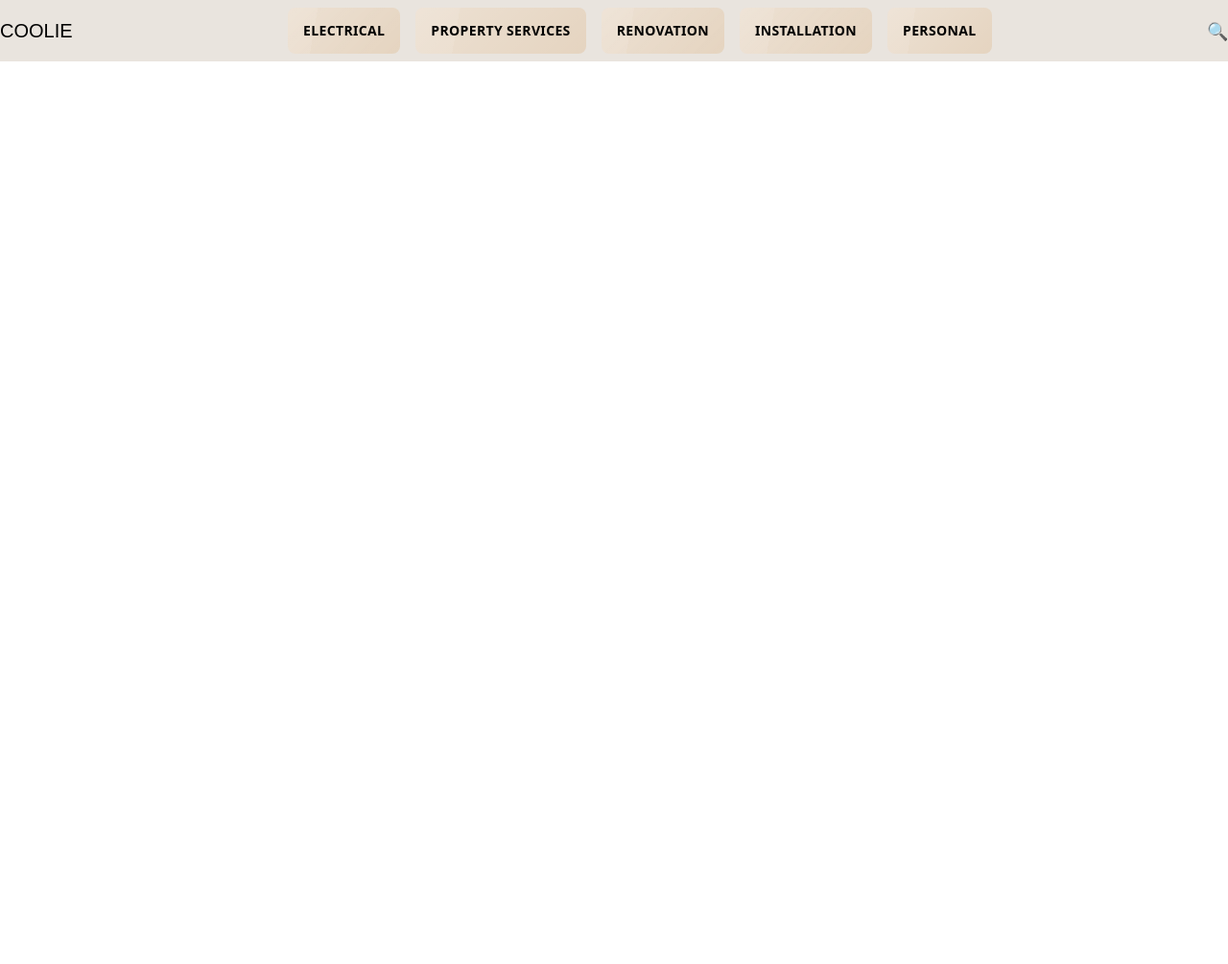
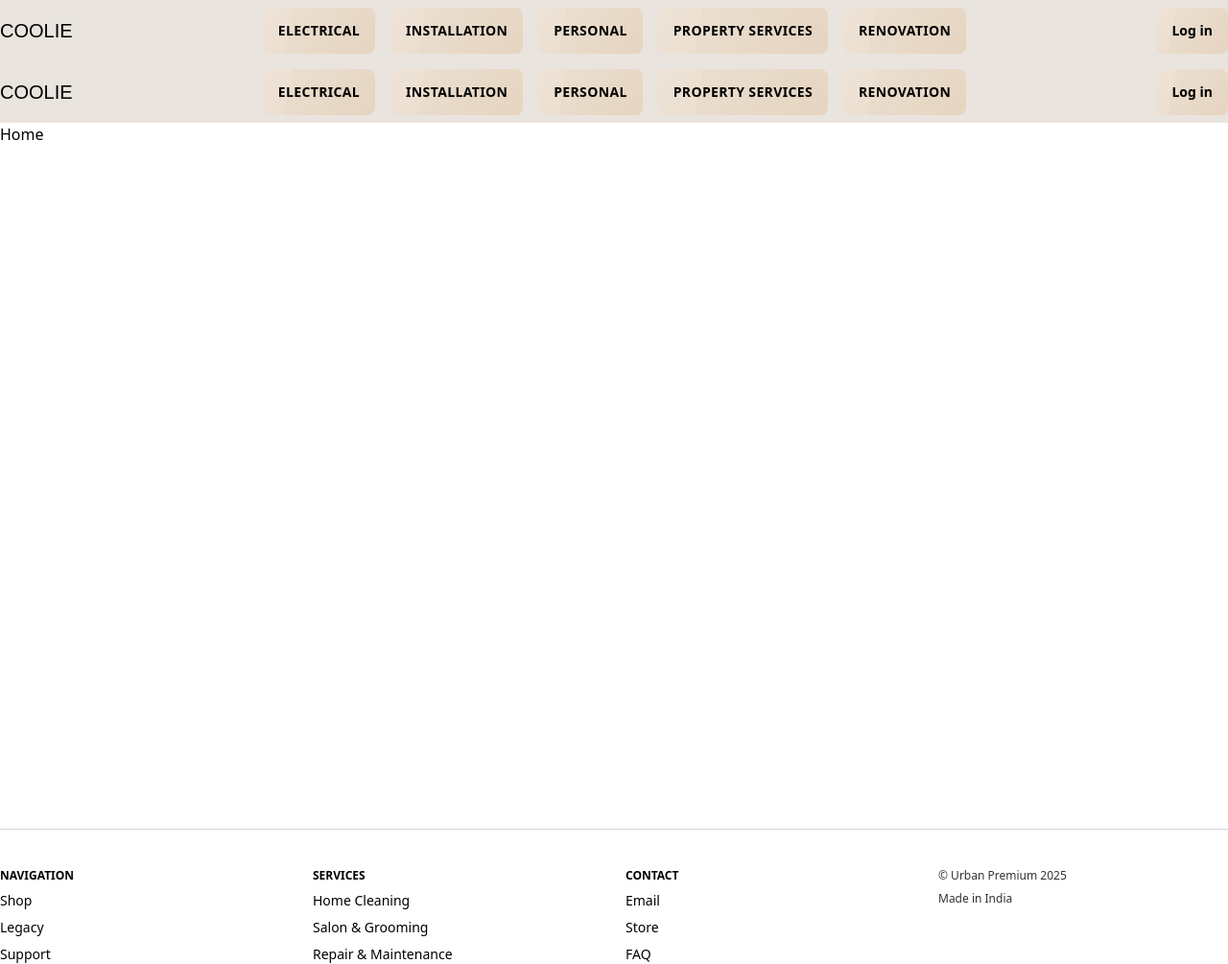
Before and after one commit to prakrutibhaskar222/FWD, a React app in the folder frontend/: page /home in a window 1280 px wide. Shown: the whole page at 96% size. Before the commit the page ends 800 px from the top, so only its background shows below. Built offline with nearby package versions, Linux system fonts and the light colour scheme; the HTML template or start-up script is replaced by a standard one; a web font is replaced by a local one.

Commit message:
frontend

```diff
--- a/frontend/src/App.jsx
+++ b/frontend/src/App.jsx
@@ -1,21 +1,38 @@
 import React from "react"
-import { Route , Routes } from "react-router"
-import { toast } from "react-hot-toast"
+import { Route, Routes } from "react-router"
+import { Toaster } from "react-hot-toast"
+import Navbar from "./components/Navbar"
+import Footer from "./components/Footer"
 import Landing from "./pages/Landing"
-import Profile from "./pages/Profile"
-import Services from "./pages/Services"
-import Navbar from "./components/Navbar"
+import Personal from "./pages/Personal"
+import Electrical from "./pages/Electrical"
+import Renovation from "./pages/Renovation"
+import Installation from "./pages/Installation"
+import Home from "./pages/Home"
+import PropertyServices from "./pages/PropertyServices"
 
 const App = () => {
   return (
-    <div>
-      <Navbar/>
-      <Routes>
-        <Route path="/" element={<Landing />} />
-        <Route path="/profile" element={<Profile />} />
-        <Route path="/services" element={<Services />} />
+    <div className="min-h-screen flex flex-col">
 
-      </Routes>
+      <Navbar />
+      <Toaster position="top-center" />
+
+
+
+        <Routes>
+          <Route path="/" element={<Landing />} />
+          <Route path="/personal" element={<Personal />} />
+          <Route path="/electrical" element={<Electrical />} />
+          <Route path="/home" element={<Home />} />
+          <Route path="/renovation" element={<Renovation />} />
+          <Route path="/installation" element={<Installation />} />
+          <Route path="/propertyservices" element={<PropertyServices />} />
+        </Routes>
+
+
+
+      <Footer />
     </div>
   )
 }
--- /dev/null
+++ b/frontend/src/components/Footer.jsx
@@ -0,0 +1,32 @@
+import React from 'react'
+
+const Footer = () => {
+  return (
+    <div><footer className="grid grid-cols-2 md:grid-cols-4 gap-6 text-sm pt-10 border-t border-gray-300">
+        <div className="space-y-2">
+          <h4 className="font-semibold uppercase text-xs">Navigation</h4>
+          <p>Shop</p>
+          <p>Legacy</p>
+          <p>Support</p>
+        </div>
+        <div className="space-y-2">
+          <h4 className="font-semibold uppercase text-xs">Services</h4>
+          <p>Home Cleaning</p>
+          <p>Salon & Grooming</p>
+          <p>Repair & Maintenance</p>
+        </div>
+        <div className="space-y-2">
+          <h4 className="font-semibold uppercase text-xs">Contact</h4>
+          <p>Email</p>
+          <p>Store</p>
+          <p>FAQ</p>
+        </div>
+        <div className="space-y-2 text-xs opacity-80">
+          <p>© Urban Premium 2025</p>
+          <p>Made in India</p>
+        </div>
+      </footer></div>
+  )
+}
+
+export default Footer
--- a/frontend/src/components/Navbar.jsx
+++ b/frontend/src/components/Navbar.jsx
@@ -11,20 +11,24 @@ const Navbar = () => {
                 <a href="#Electrical">ELECTRICAL</a>
             </button>
             <button className="btn glass bg-[#e5d4c0]">
+                <a href="">INSTALLATION</a>
+            </button>
+            <button className="btn glass bg-[#e5d4c0]">
+                <a href="">PERSONAL</a>
+            </button>
+            <button className="btn glass bg-[#e5d4c0]">
                 <a href="">PROPERTY SERVICES</a>
             </button>
             <button className="btn glass bg-[#e5d4c0]">
                 <a href="">RENOVATION</a>
             </button>
-            <button className="btn glass bg-[#e5d4c0]">
-                <a href="">INSTALLATION</a>
-            </button>
-            <button className="btn glass bg-[#e5d4c0]">
-                <a href="">PERSONAL</a>
-            </button>
+
+
 
         </nav>
-        <div className="text-lg cursor-pointer">🔍</div>
+        <button className="btn glass bg-[#e5d4c0]">
+                <a href="">Log in</a>
+        </button>
       </header>
     </div>
   )
--- a/frontend/src/pages/Landing.jsx
+++ b/frontend/src/pages/Landing.jsx
@@ -34,31 +34,7 @@ export default function PremiumLanding() {
         </motion.div>
       </section>
 
-      {/* Footer */}
-      <footer className="grid grid-cols-2 md:grid-cols-4 gap-6 text-sm pt-10 border-t border-gray-300">
-        <div className="space-y-2">
-          <h4 className="font-semibold uppercase text-xs">Navigation</h4>
-          <p>Shop</p>
-          <p>Legacy</p>
-          <p>Support</p>
-        </div>
-        <div className="space-y-2">
-          <h4 className="font-semibold uppercase text-xs">Services</h4>
-          <p>Home Cleaning</p>
-          <p>Salon & Grooming</p>
-          <p>Repair & Maintenance</p>
-        </div>
-        <div className="space-y-2">
-          <h4 className="font-semibold uppercase text-xs">Contact</h4>
-          <p>Email</p>
-          <p>Store</p>
-          <p>FAQ</p>
-        </div>
-        <div className="space-y-2 text-xs opacity-80">
-          <p>© Urban Premium 2025</p>
-          <p>Made in India</p>
-        </div>
-      </footer>
+
     </div>
   );
 }
```
Also changed, not shown: frontend/src/pages/Cleaning.jsx (deleted), frontend/src/pages/Installation.jsx (added), frontend/src/pages/Personal.jsx (renamed from frontend/src/pages/Profile.jsx), frontend/src/pages/Plumbing.jsx (deleted), frontend/src/pages/PropertyServices.jsx (renamed from frontend/src/pages/Services.jsx), frontend/src/pages/Renovation.jsx (added).
